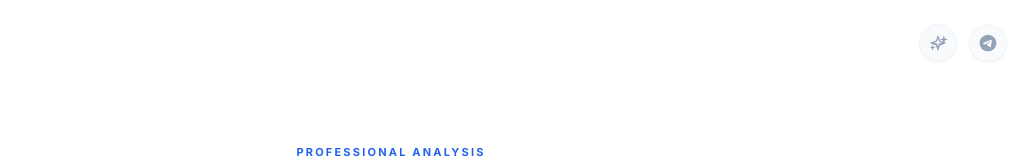
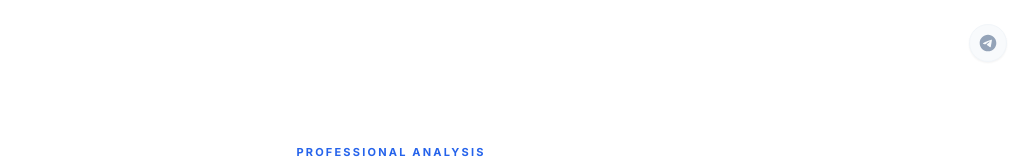
Before and after one commit to bappykumar/visual-performance-lab, a React (Vite) app: page / in a window 1280 px wide. Shown: the top 160 px of the page, without its empty margins (249-1280 px from the left). Built offline with nearby package versions, Linux system fonts and the light colour scheme.

Commit message:
feat: Remove Prompt Master link
The Prompt Master link was removed from the external links section. This simplifies the UI and removes an unneeded external reference.

```diff
--- a/App.tsx
+++ b/App.tsx
@@ -93,24 +93,6 @@ function App() {
 
       {/* External Links Container */}
       <div className="fixed top-6 right-6 z-[110] flex items-center gap-3">
-        {/* Prompt Master Link */}
-        <a
-          href="https://stock-prompt-architect.vercel.app/"
-          target="_blank"
-          rel="noopener noreferrer"
-          className="p-2 bg-slate-50 border border-slate-100 rounded-full hover:bg-slate-100 hover:scale-110 transition-all duration-200 group shadow-sm"
-          title="PROMPT MASTER"
-          aria-label="Visit Prompt Master"
-        >
-          <svg
-            viewBox="0 0 24 24"
-            className="w-5 h-5 fill-slate-400 group-hover:fill-indigo-500 transition-colors"
-            xmlns="http://www.w3.org/2000/svg"
-          >
-            <path d="M12 2L14.5 9L22 12L14.5 15L12 22L9.5 15L2 12L9.5 9L12 2ZM12 6.5L10.8 10.2L7.1 11.4L10.8 12.6L12 16.3L13.2 12.6L16.9 11.4L13.2 10.2L12 6.5ZM19 3L20.2 6.7L24 7.9L20.2 9.1L19 12.8L17.8 9.1L14 7.9L17.8 6.7L19 3ZM5.5 14L6.4 16.5L9 17.4L6.4 18.3L5.5 20.9L4.6 18.3L2 17.4L4.6 16.5L5.5 14Z"/>
-          </svg>
-        </a>
-
         {/* Telegram Minimal Link */}
         <a
           href="https://t.me/designbd2"
```
